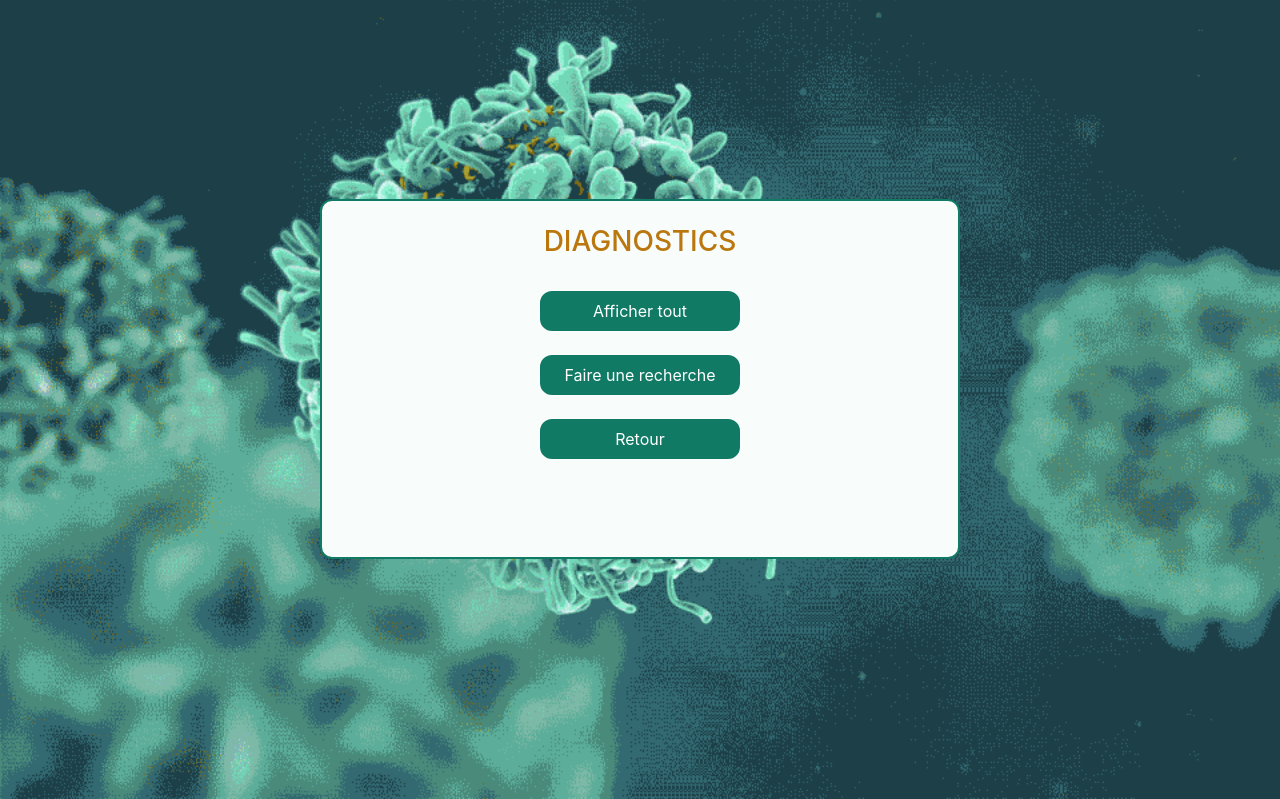
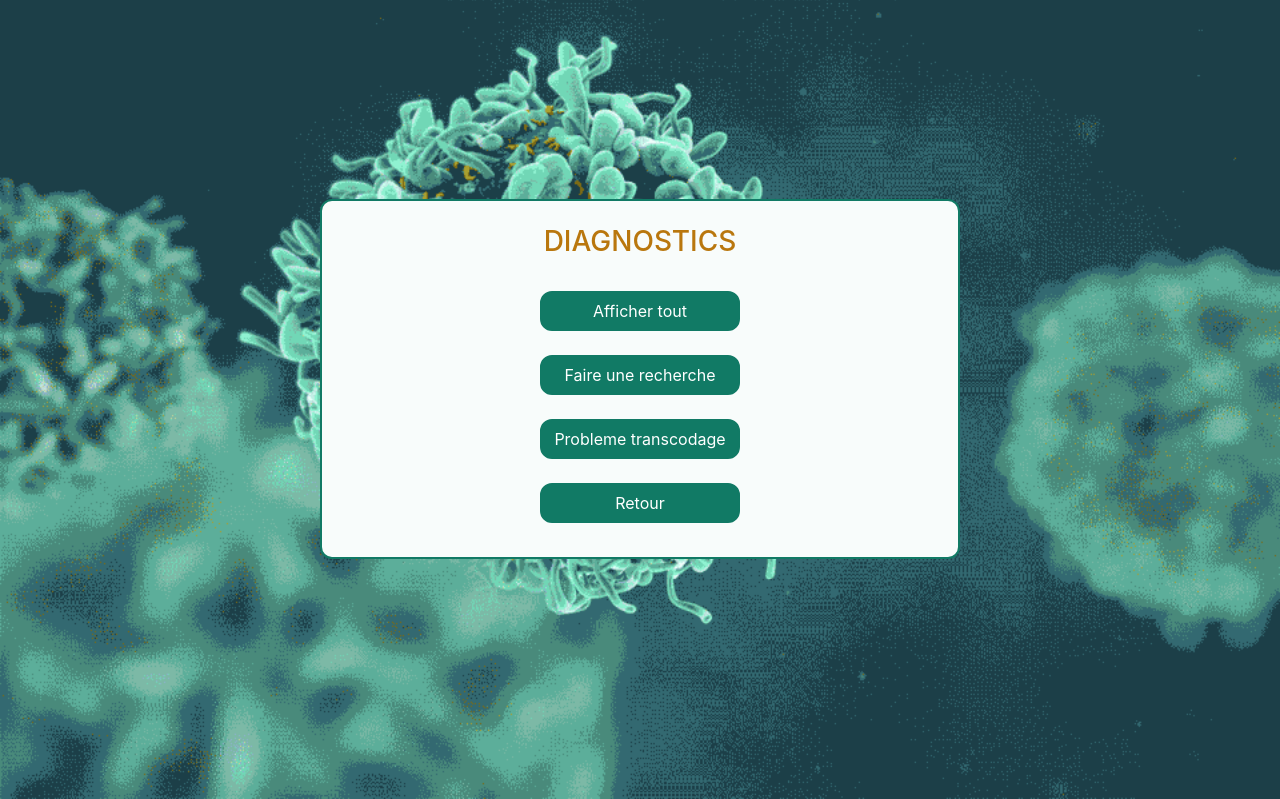
Before and after one commit to YasmineHEDEYA/projet_cancer, a PHP site: page /diagnostics.php in a window 1280 px wide. Shown: the part 67-866 px from the top of the page. Run offline with PHP 8.4, Linux system fonts and the light colour scheme.

Commit message:
Update diagnostics.php

```diff
--- a/projet_cancer-main/projet_cancer-main/diagnostics/diagnostics.php
+++ b/projet_cancer-main/projet_cancer-main/diagnostics/diagnostics.php
@@ -50,6 +50,11 @@
                               <input  class="btn btn-info " type="submit" name="anapath" onclick=window.location.href="recherche_code.php" value="Faire une recherche" />
                           </div><br />
 
+                  <div class="col">
+                              <input  class="btn btn-info " type="submit" name="anapath" onclick=window.location.href="cim.php" value="Probleme transcodage" />
+                          </div><br />
+
+
                       <div class="row">
                           <div class="col">
                               <input class="btn btn-info " type="submit" name="retour" onclick=window.location.href="../accueil.php" value="Retour" />
```
